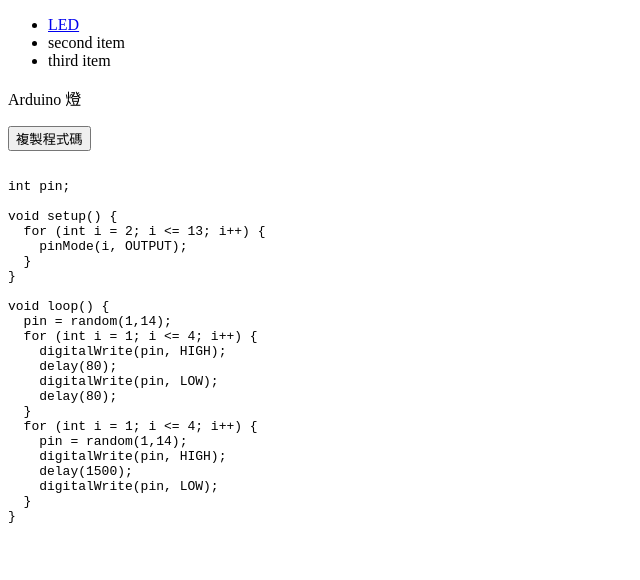
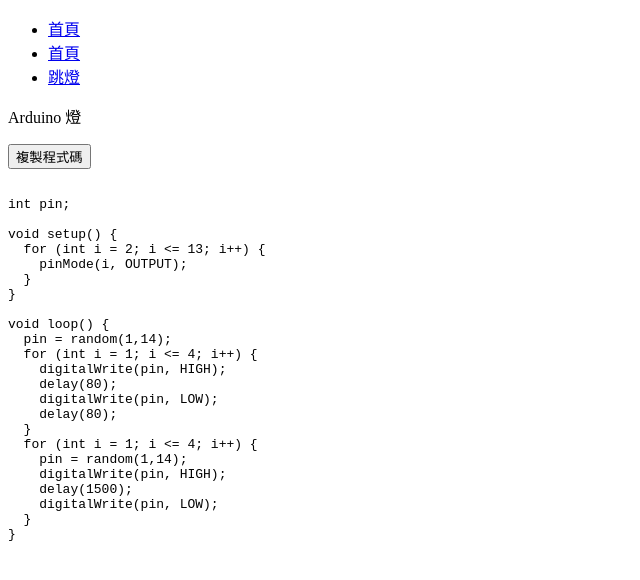
Before and after one commit to eran0926/arduino_codes, a plain HTML site: page random_LED.html in a window 1280 px wide. Shown: the whole page, without its empty margins (0-640 px from the left). Drawn offline with Linux system fonts and the light colour scheme.

Commit message:
Update random_LED.html

```diff
--- a/random_LED.html
+++ b/random_LED.html
@@ -5,9 +5,9 @@
     </head>
     <body>
     <ul>
-        <li><a href ="index.html">LED</a></li>
-        <li>second item</li>
-        <li>third item</li>
+        <li><a href ="index.html">首頁</a></li>
+        <li><a href ="index.html">首頁</a></li>
+        <li><a href ="#">跳燈</a></li>
     </ul>
         <script>
             function CopyTextToClipboard(id) {
```
